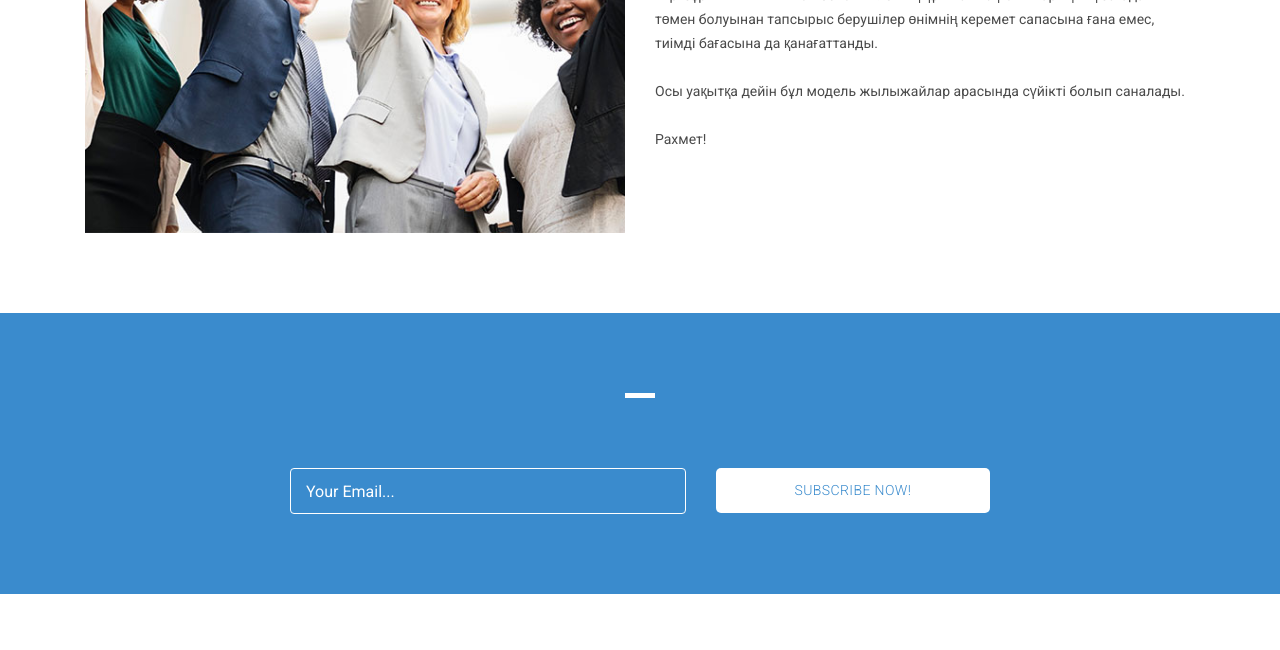
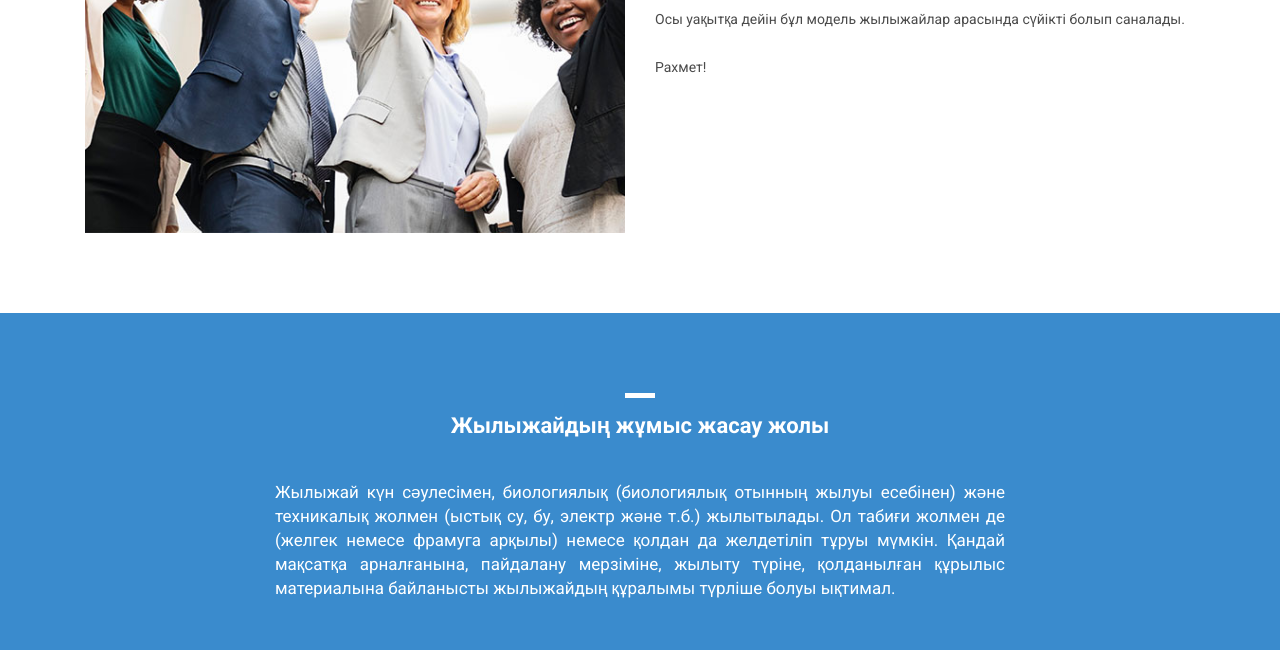
Before and after one commit to teplici/teplici.github.io, a plain HTML site: page about.html in a window 1280 px wide. Shown: the part 660-1310 px from the top of the page. Drawn offline with Linux system fonts and the light colour scheme.

Commit message:
Update about.html

```diff
--- a/about.html
+++ b/about.html
@@ -87,7 +87,7 @@ https://www.tooplate.com/view/2114-pixie
           <div class="col-md-6">
             <div class="right-content">
               <h4>Біздің команда</h4>
-              <p><a href="https://www.pexels.com/photo/group-of-people-raising-right-hand-1059120/"></a> Біздің интернет-дүкенде сіз жылыжайларды немесе үйге, ауылға, фермаға арналған жылыжай жабдықтарын таңдай аласыз және сатып ала аласыз. Біздің тәжірибемізге сеніңіз, біз сіздің арманыңызды жүзеге асыруға көмектесеміз.
+              <p><a href="https://www.pexels.com/photo/group-of-people-raising-right-hand-1059120/"></a>
 Зауытымыздың өндірістік базасы - бұл бірінші дәрежелі мамандар және заманауи өндірістік жабдықтар. </p>
               <br>
               <p>Бұл жылыжайлар мен түрлі металл қорытпаларын өндіруге қажетті жоғары сапалы материалдар шығаруға мүмкіндік береді.
@@ -111,27 +111,17 @@ https://www.tooplate.com/view/2114-pixie
           <div class="col-md-12">
             <div class="section-heading">
               <div class="line-dec"></div>
-              <h1></h1>
+              <h1>Жылыжайдың жұмыс жасау жолы</h1>
             </div>
           </div>
           <div class="col-md-8 offset-md-2">
             <div class="main-content">
-              <p></p>
+              <p align="justify">
+                Жылыжай күн сәулесімен, биологиялық (биологиялық отынның жылуы есебінен) және техникалық жолмен (ыстық су, бу, электр және т.б.) жылытылады. Ол табиғи жолмен де (желгек немесе фрамуга арқылы) немесе қолдан да желдетіліп тұруы мүмкін. Қандай мақсатқа арналғанына, пайдалану мерзіміне, жылыту түріне, қолданылған құрылыс материалына байланысты жылыжайдың құралымы түрліше болуы ықтимал.</p>
               <div class="container">
                 <form id="subscribe" action="" method="get">
                   <div class="row">
                     <div class="col-md-7">
-                      <fieldset>
-                        <input name="email" type="text" class="form-control" id="email"
-                        onfocus="if(this.value == 'Your Email...') { this.value = ''; }"
-                    	onBlur="if(this.value == '') { this.value = 'Your Email...';}"
-                    	value="Your Email..." required="">
-                      </fieldset>
-                    </div>
-                    <div class="col-md-5">
-                      <fieldset>
-                        <button type="submit" id="form-submit" class="button">Subscribe Now!</button>
-                      </fieldset>
                     </div>
                   </div>
                 </form>
```
